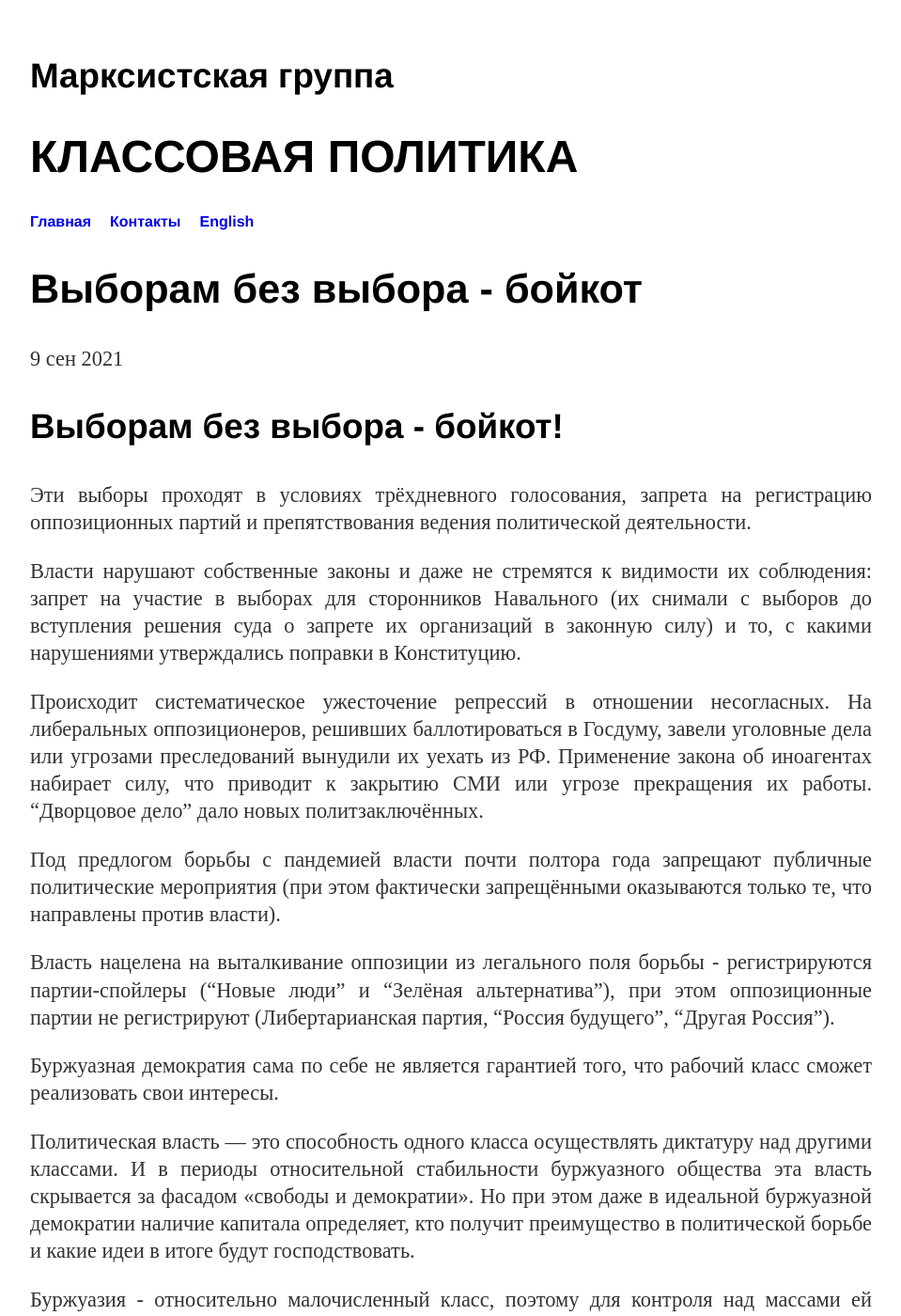
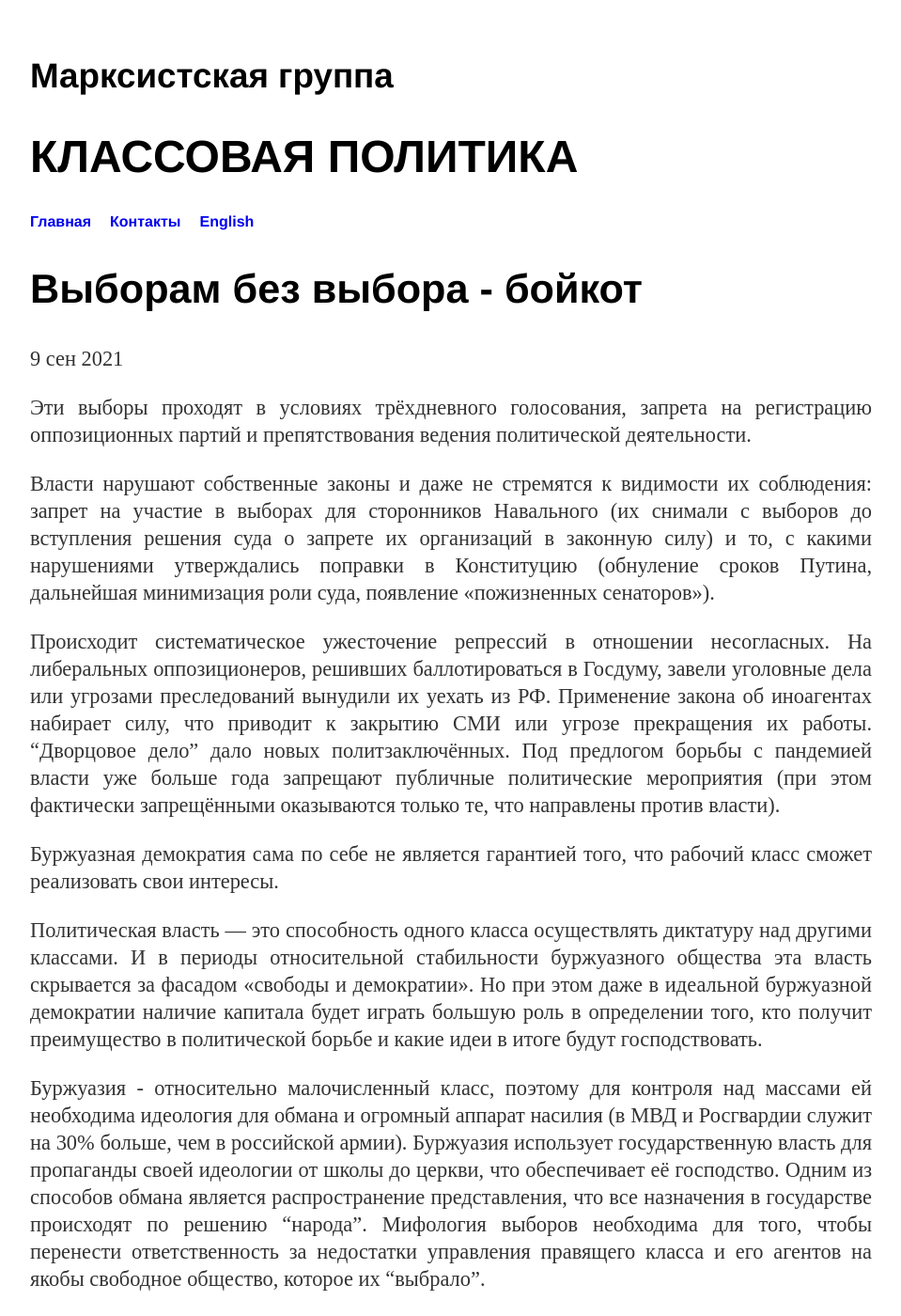
Before and after one commit to mgkp/mgkp.github.io, a Jekyll site: the page built from blog/_posts/2021-09-09-elect.md, in a window 1280 px wide and 1400 px high. Shown: the whole window at 94% size, without its empty margins (160-1119 px from the left). Built offline with Jekyll 4.4.1, drawn with Linux system fonts in a browser that asks for light colours; some of the changed text lies outside the part shown.

Commit message:
duma full

```diff
--- a/blog/_posts/2021-09-09-elect.md
+++ b/blog/_posts/2021-09-09-elect.md
@@ -6,23 +6,17 @@
 author: МГКП
 ---
 
-### Выбoрам без выбора - бойкот!
-
 Эти выборы проходят в условиях трёхдневного голосования, запрета на регистрацию оппозиционных партий и препятствования ведения политической деятельности.
 
-Власти нарушают собственные законы и даже не стремятся к видимости их соблюдения: запрет на участие в выборах для сторонников Навального (их снимали с выборов до вступления решения суда о запрете их организаций в законную силу) и то, с какими нарушениями утверждались поправки в Конституцию.
+Власти нарушают собственные законы и даже не стремятся к видимости их соблюдения: запрет на участие в выборах для сторонников Навального (их снимали с выборов до вступления решения суда о запрете их организаций в законную силу) и то, с какими нарушениями утверждались поправки в Конституцию (обнуление сроков Путина, дальнейшая минимизация роли суда, появление «пожизненных сенаторов»).
 
-Происходит систематическое ужесточение репрессий в отношении несогласных. На либеральных оппозиционеров, решивших баллотироваться в Госдуму, завели уголовные дела или угрозами преследований вынудили их уехать из РФ. Применение закона об иноагентах набирает силу, что приводит к закрытию СМИ или угрозе прекращения их работы. "Дворцовое дело" дало новых политзаключённых.
-
-Под предлогом борьбы с пандемией власти почти полтора года запрещают публичные политические мероприятия (при этом фактически запрещёнными оказываются только те, что направлены против власти).
-
-Власть нацелена на выталкивание оппозиции из легального поля борьбы - регистрируются партии-спойлеры (“Новые люди” и “Зелёная альтернатива”), при этом оппозиционные партии не регистрируют (Либертарианская партия, “Россия будущего”, “Другая Россия”).
+Происходит систематическое ужесточение репрессий в отношении несогласных. На либеральных оппозиционеров, решивших баллотироваться в Госдуму, завели уголовные дела или угрозами преследований вынудили их уехать из РФ. Применение закона об иноагентах набирает силу, что приводит к закрытию СМИ или угрозе прекращения их работы. "Дворцовое дело" дало новых политзаключённых. Под предлогом борьбы с пандемией власти уже больше года запрещают публичные политические мероприятия (при этом фактически запрещёнными оказываются только те, что направлены против власти).
 
 Буржуазная демократия сама по себе не является гарантией того, что рабочий класс сможет реализовать свои интересы.
 
-Политическая власть — это способность одного класса осуществлять диктатуру над другими классами. И в периоды относительной стабильности буржуазного общества эта власть скрывается за фасадом «свободы и демократии». Но при этом даже в идеальной буржуазной демократии наличие капитала определяет, кто получит преимущество в политической борьбе и какие идеи в итоге будут господствовать.
+Политическая власть — это способность одного класса осуществлять диктатуру над другими классами. И в периоды относительной стабильности буржуазного общества эта власть скрывается за фасадом «свободы и демократии». Но при этом даже в идеальной буржуазной демократии наличие капитала будет играть большую роль в определении того, кто получит преимущество в политической борьбе и какие идеи в итоге будут господствовать.
 
-Буржуазия - относительно малочисленный класс, поэтому для контроля над массами ей необходима идеология для обмана и огромный аппарат насилия (в МВД и Росгвардии служит на 30% больше, чем в российской армии). Буржуазия использует государственную власть для пропаганды своей идеологии. Одним из способов обмана является распространение представления, что все назначения в государстве происходят по решению “народа”. Мифология выборов необходима для того, чтобы перенести ответственность за недостатки управления правящего класса и его агентов на якобы свободное общество, которое их "выбрало".
+Буржуазия - относительно малочисленный класс, поэтому для контроля над массами ей необходима идеология для обмана и огромный аппарат насилия (в МВД и Росгвардии служит на 30% больше, чем в российской армии). Буржуазия использует государственную власть для пропаганды своей идеологии от школы до церкви, что обеспечивает её господство. Одним из способов обмана является распространение представления, что все назначения в государстве происходят по решению “народа”. Мифология выборов необходима для того, чтобы перенести ответственность за недостатки управления правящего класса и его агентов на якобы свободное общество, которое их "выбрало".
 
 Бойкот выборов в данных условиях не может существенно повлиять на результаты из-за отсутствия минимального порога явки, но пока нет революционной партии рабочего класса эта тактика является единственной возможной для тех, кто выступает против всех буржуазных партий и кандидатов, не хочет нести политическую ответственность за итоги выборов. Имеющиеся ресурсы необходимо направлять не на выборы, а на создание такой партии.
 
@@ -36,7 +30,7 @@
 
 1. Объединение по месту жительства, работы и учебы всех выступающих против режима Путина, создание комитетов действия, цель которых, в частности — организация всеобщей политической стачки.
 
-2. Для борьбы за свои интересы рабочим нужны массовые организации, прежде всего профсоюзы, участвующие в том числе в борьбе за демократические права рабочего класса. Для осуществления этих целей нужны новые профсоюзы или обновление существующих — они должны быть независимыми от работодателей и их государства, в них самих должна вестись борьба за демократию, против профсоюзной бюрократии, борьба должна вестись на основе этой программы. При этом профсоюзная форма не должна быть тормозом в развитии движения — при необходимости надо создавать стачкомы независимо от существующих на предприятиях профсоюзов, если последние в силу тех или иных причин в данный момент невозможно изменить.
+2. Рабочий класс — крупнейший класс в стране, его положение в экономике делает его огромной силой. Но для того, чтобы эту возможность превратить в реальность, он должен быть организован на основе определенного уровня классового сознания. Для борьбы за свои интересы рабочим нужны массовые организации, прежде всего профсоюзы, участвующие в том числе в борьбе за демократические права рабочего класса. Для осуществления этих целей нужны новые профсоюзы или обновление существующих — они должны быть независимыми от работодателей и их государства, в них самих должна вестись борьба за демократию, против профсоюзной бюрократии, борьба должна вестись на основе этой программы. При этом профсоюзная форма не должна быть тормозом в развитии движения — при необходимости надо создавать стачкомы независимо от существующих на предприятиях профсоюзов, если последние в силу тех или иных причин в данный момент невозможно изменить.
 
 3. Активные действия рабочего движения вызовут противодействие со стороны капиталистов и их государства. Поэтому на каждой акции надо пропагандировать создание рабочих отрядов самообороны и их объединение.
 
@@ -57,10 +51,10 @@
 11. Создание советов, объединяющих представителей всех борющихся групп эксплуатируемых, как альтернативы власти капиталистов. Но они возникнут только тогда, когда массовое рабочее движение войдет в открытую революционную стадию.
 
 
-Против политических репрессий. Свободу политзаключённым.
+**Против политических репрессий. Свободу политзаключённым.**
 
-Свободу политической деятельности: За свободу собраний, против любых предлогов для запрета митингов. За упрощение процедуры регистрации партий.
+**Свободу политической деятельности: За свободу собраний, против любых предлогов для запрета митингов. За упрощение процедуры регистрации партий.**
 
-Бойкот выборов!
+**Бойкот выборов!**
 
-За создание партии рабочего класса!
+**За создание партии рабочего класса!**
```
